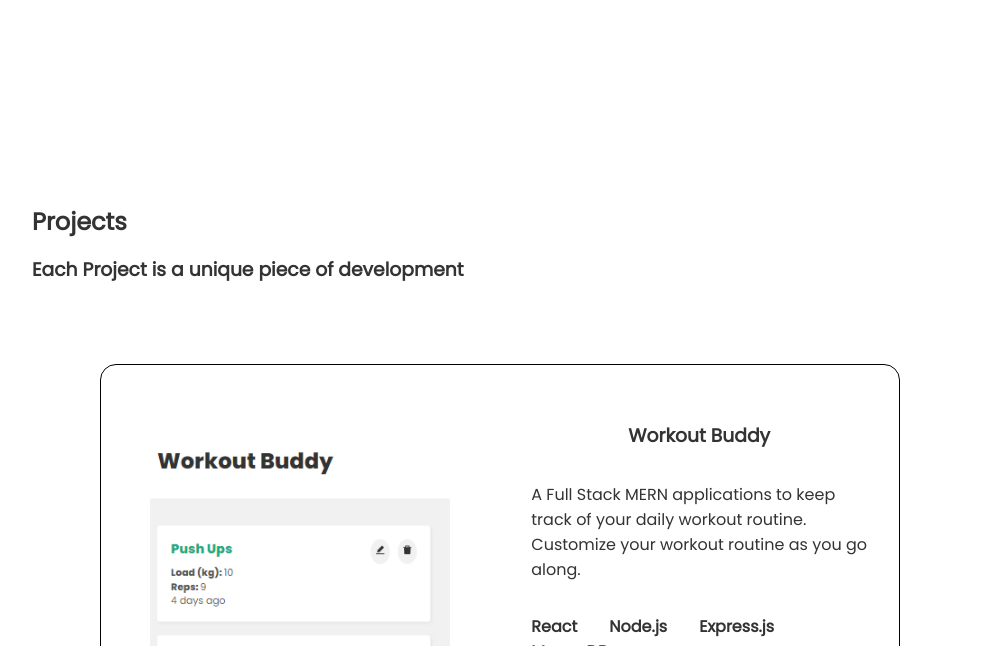
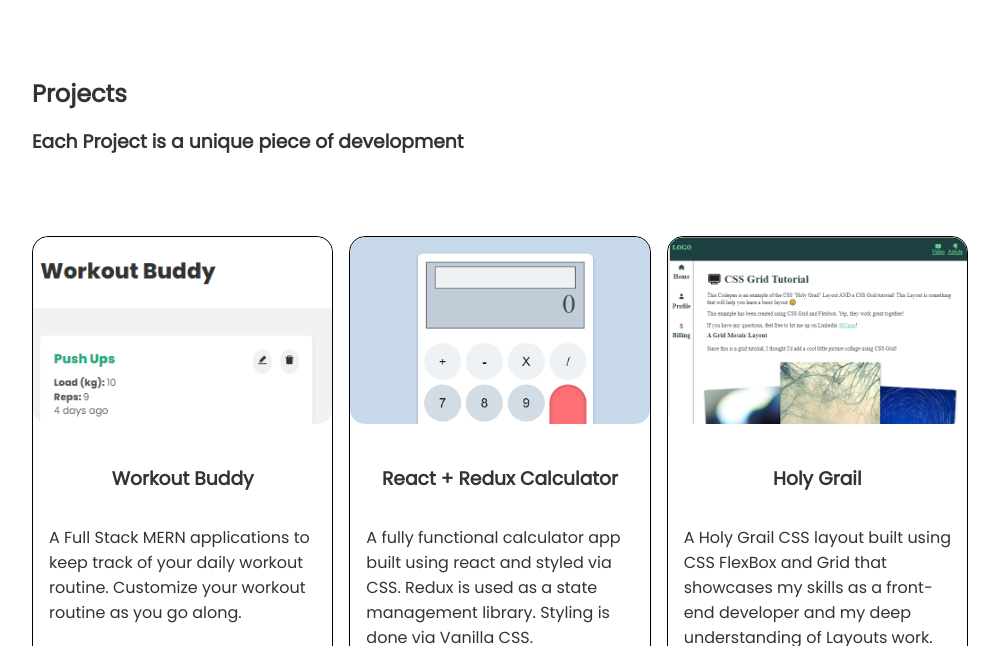
Before and after one commit to umernk42/freeCodeCamp-Portfolio-Page, a website: page dist/index.html in a window 1280 px wide. Shown: the part 1710-2356 px from the top of the page, without its empty margins (140-1139 px from the left). Drawn offline with Linux system fonts and the light colour scheme.

Commit message:
spelling mistakes changed

```diff
--- a/dist/index.html
+++ b/dist/index.html
@@ -38,8 +38,8 @@
     <div class="home-outer-container">
       <div class="text-container">
         <div class="home-text">
-          <h1>Hey I am Umer</h1>
-          <p>A pationate Full Stack Developer based in Lahore, Pakistan</p>
+          <h1>Hey, I am Umer</h1>
+          <p>A passionate Full Stack Developer based in Lahore, Pakistan</p>
         </div>
         <div class="profile-pic-container">
           <img class="profile-pic" src="images/Profile_Pic.jpeg" alt="Profile_pic" />
@@ -113,11 +113,11 @@
           A dedicated Full-Stack Developer based in Lahore, Pakistan
         </h3>
         <p class="section-text">
-          As a junior full-stack developer, I posses an impressive arsenal of
+          As a junior full-stack developer, I possess an impressive arsenal of
           skills in HTML, CSS, Javascript, React, BootStrap, Node.js and
-          MongoDb. I excel in desinging responsive websites that offer a
+          MongoDb. I excel in designing responsive websites that offer a
           smooth user experience. I am also skilled in developing APIs and
-          hooking static websites to the backed to give them life. I am also a
+          hooking static websites to the backend to give them life. I am also a
           team player who thrives in collaborating with cross-functional teams
           to produce outstanding web applications.
         </p>
@@ -282,7 +282,7 @@
   });
 
 
-  if (window.innerWidth > 576) {
+  /* if (window.innerWidth > 576) {
     project_conatiner_reorder();
   }
 
@@ -301,7 +301,7 @@
 
       }
     }
-  }
+  } */
 </script>
 
 </html>
--- a/dist/styles.css
+++ b/dist/styles.css
@@ -373,7 +373,7 @@ footer {
 .section-1,.section-2,.section-3{
     min-height: 100vh;
     display: flex;
-    align-items: center;
+    align-items: center;-
     justify-content: center;
 }
 
@@ -450,39 +450,29 @@ footer {
 }
 
 .projects-outer-container{
-    align-items: flex-start;
-    justify-content: center;
-    padding-top: 10rem;
-    width: 100%;
+    display: grid;
+    grid-template-columns: 1fr 1fr 1fr;
+    gap: 1rem;
 }
 
 .projects-outer-container .section-description{
     margin-bottom: 4rem;
 }
 
+.section-3 .section-heading,.section-3 .section-description{
+    grid-column: 1 / -1;
+    text-align: start;
+}
+
 .project-container {
-    flex-direction: row;
-    justify-content: center;
-    align-items: center;
-    align-self: center ;
-    padding: 1rem;
-    column-gap: 2rem;
-    width: 800px;
+    height: 600px;
 }
 
 
 .project-img {
-    flex-basis: 50%;
-    display: flex;
-    justify-content: center;
-    align-items: center;
+    flex-basis: 40%;
     border:none;
 }
-
-.project-img img {
-    width: 300px;
-}
-
 
 .project-site-details {
     width: 100%;
@@ -491,10 +481,23 @@ footer {
 }
 
 .project-site-details a {
-    font-size: 1rem;
+    font-size: 0.8rem;
     display: flex;
     justify-content: center;
+    align-items: center;
+    height: 3.5rem;
 }
+
+/*
+
+
+
+.project-img img {
+    width: 300px;
+}
+
+
+ */
 
 /*----------------------------*/
 
```
